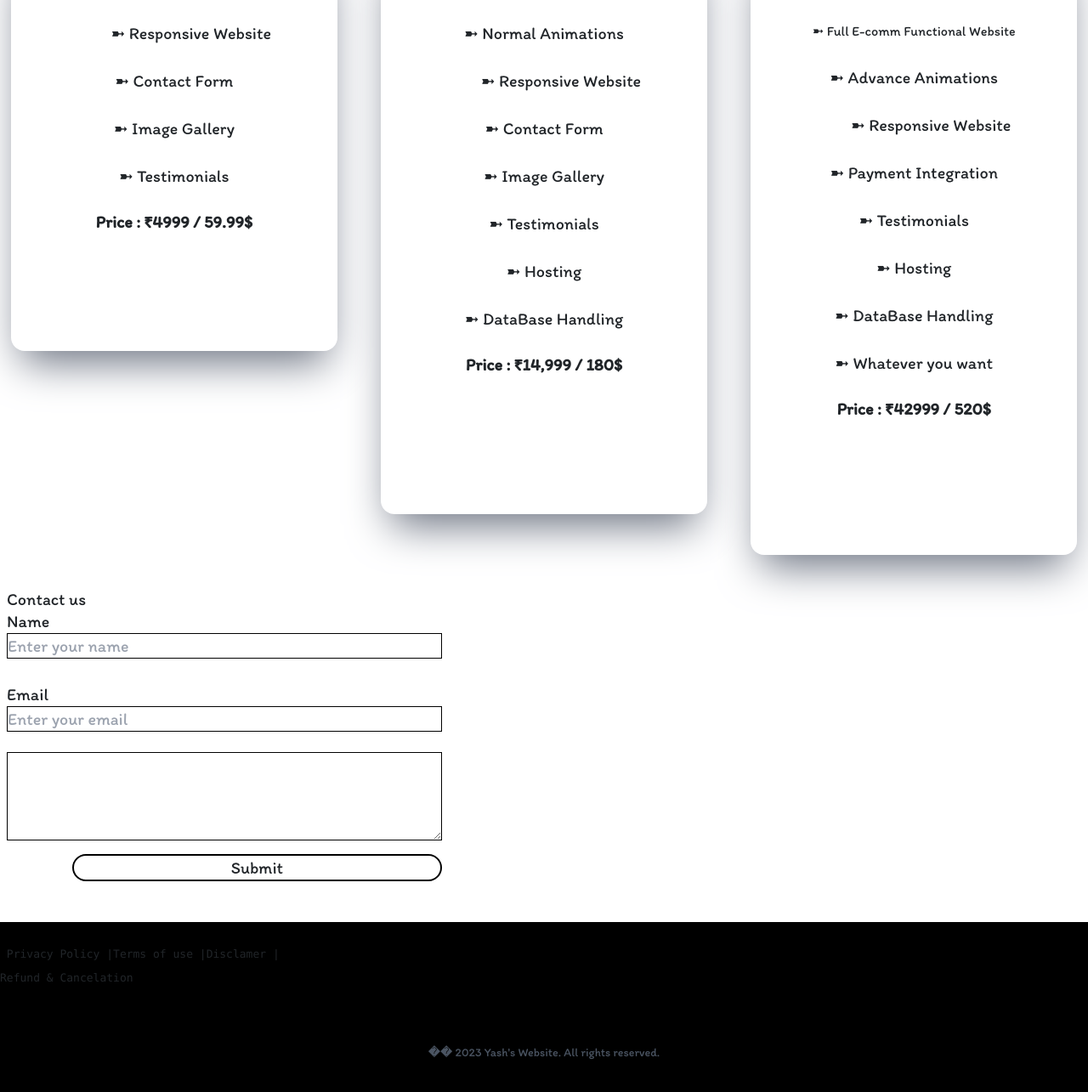
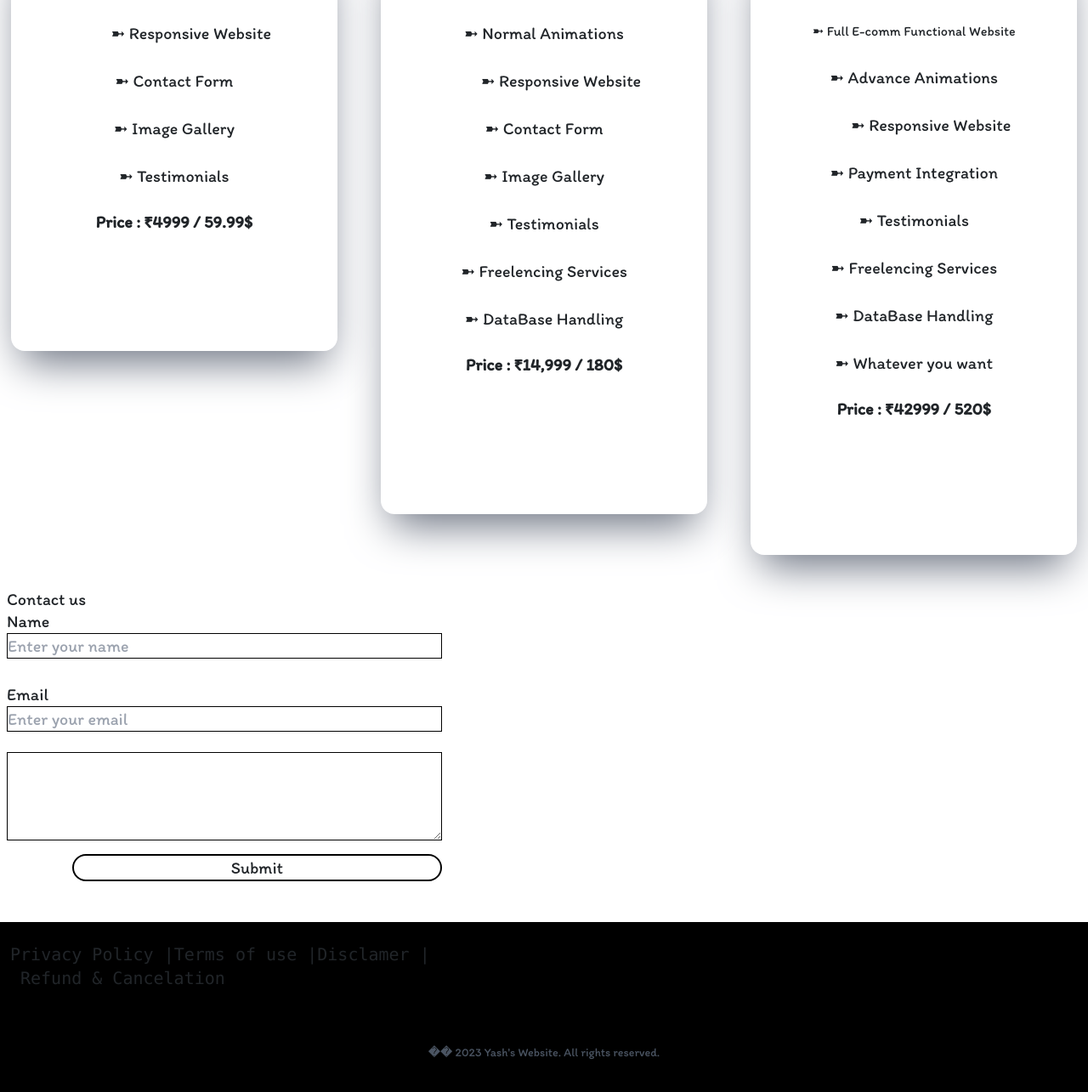
Before and after one commit to yashsoniwork/YashWeb, a website built with Vite: page src/index.html in a window 1280 px wide. Shown: the part 3807-5092 px from the top of the page at 85% size. Built offline with nearby package versions, Linux system fonts and the light colour scheme.

Commit message:
Updated website content

```diff
--- a/src/index.html
+++ b/src/index.html
@@ -312,7 +312,7 @@
                     <br>
                     <li class="flex justify-center">➼ Testimonials</li>
                     <br>
-                    <li class="flex justify-center">➼ Hosting</li>
+                    <li class="flex justify-center">➼ Freelencing Services</li>
                     <br>
                     <li class="flex justify-center">➼ DataBase Handling</li>
                     <br>
@@ -339,7 +339,7 @@
                     <br>
                     <li class="flex justify-center">➼ Testimonials</li>
                     <br>
-                    <li class="flex justify-center">➼ Hosting</li>
+                    <li class="flex justify-center">➼ Freelencing Services</li>
                     <br>
                     <li class="flex justify-center">➼ DataBase Handling</li>
                     <br>
@@ -364,18 +364,18 @@
         </form>
         <footer class="bg-black h-[30vh] w-full pt-4">
             <div class="info flex">
-                <a class="links text-[13px]" href="./policy.html">
+                <a class="links text-[13px] lg:text-[20px]" href="./policy.html">
                     <pre> Privacy Policy |</pre>
                 </a>
-                <a class="links text-[13px]" href="./terms.html">
+                <a class="links text-[13px] lg:text-[20px]" href="./terms.html">
                     <pre>Terms of use |</pre>
                 </a>
-                <a class="links text-[13px]" href="./disclaimer.html">
+                <a class="links text-[13px] lg:text-[20px]" href="./disclaimer.html">
                     <pre>Disclamer |</pre>
                 </a>
             </div>
-            <a class="links text-[13px]" href="./refund.html">
-                <pre>Refund & Cancelation</pre>
+            <a class="links text-[13px] lg:text-[20px]" href="./refund.html">
+                <pre class="mx-4">Refund & Cancelation</pre>
             </a>
             <p class="text-gray-600 text-sm font-thin flex justify-center relative top-[8vh]">�� 2023 Yash's Website. All rights reserved.
             </p>
```
Also changed, not shown: dist/output.css.
